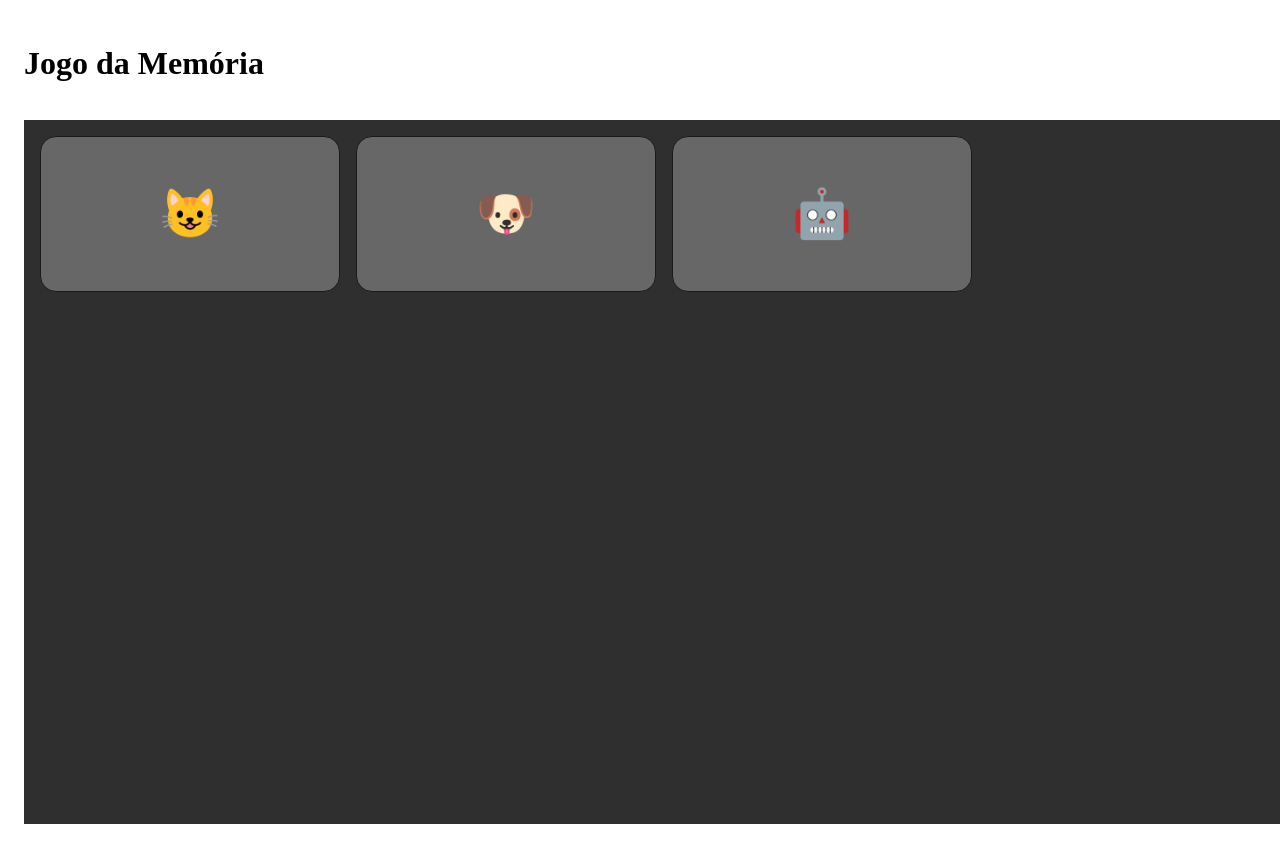
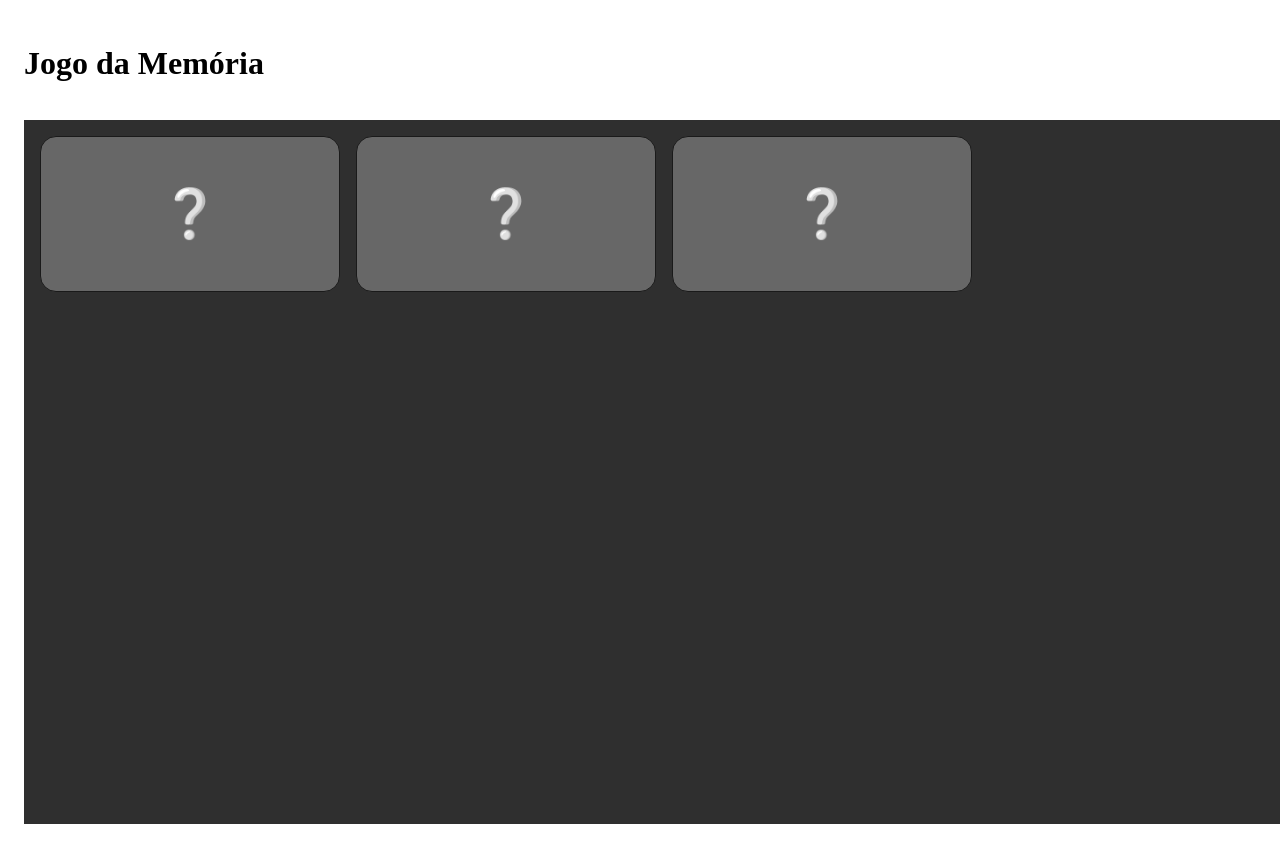
Before and after one commit to sergiocabral/Sample.JavaScript.React.MemoGame, a React app: page / in a window 1280 px wide. Shown: the top 848 px of the page. Built offline with nearby package versions, Linux system fonts and the light colour scheme; the HTML template or start-up script is replaced by a standard one.

Commit message:
Renderização Condicional

```diff
--- a/src/components/Card.jsx
+++ b/src/components/Card.jsx
@@ -1,9 +1,11 @@
 import React from "react";
 
 export function Card(props) {
+  const showing = false;
+
   return (
     <button style={style}>
-      {props.children}
+      {showing ? props.children : '❔'}
     </button>
   )
 }
```
